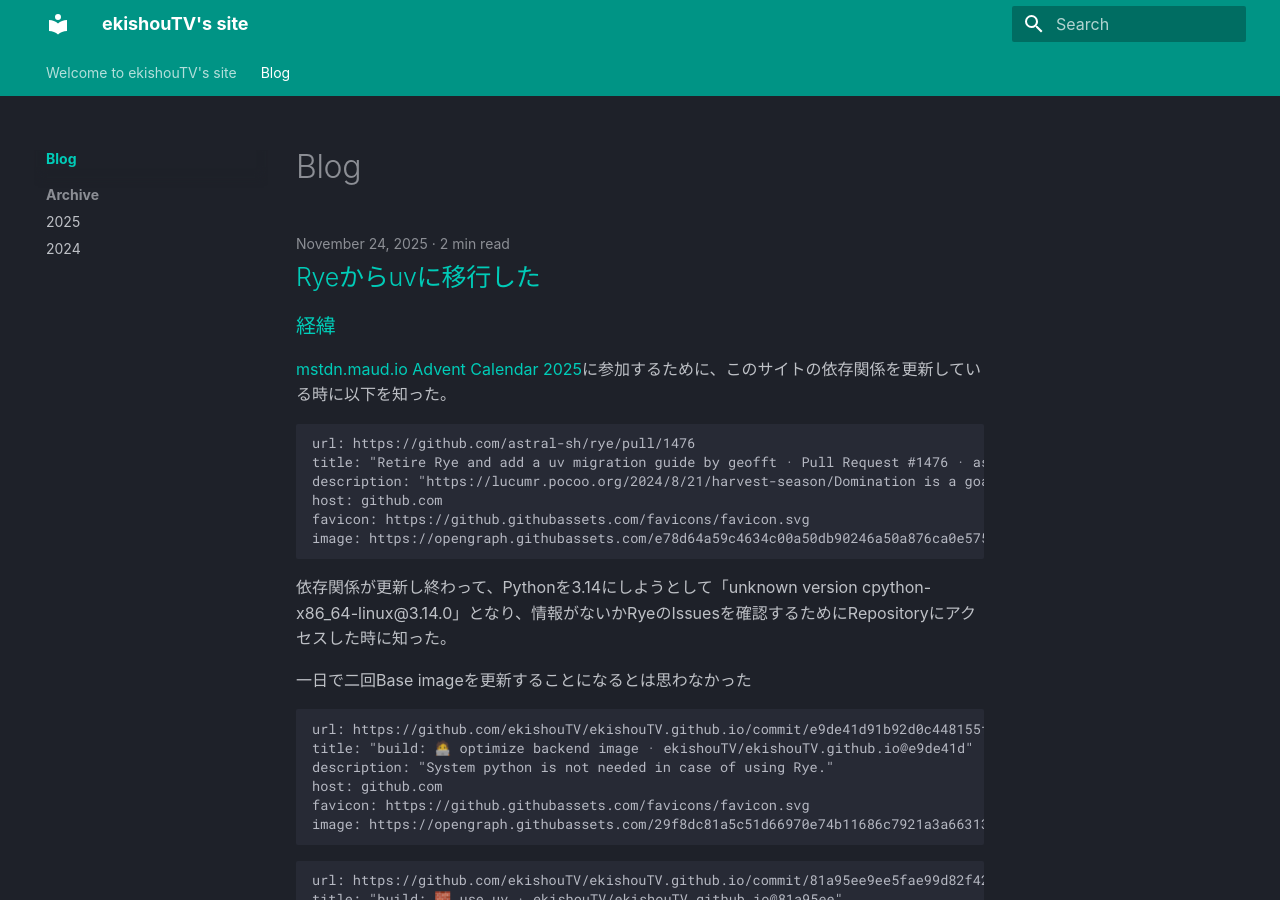
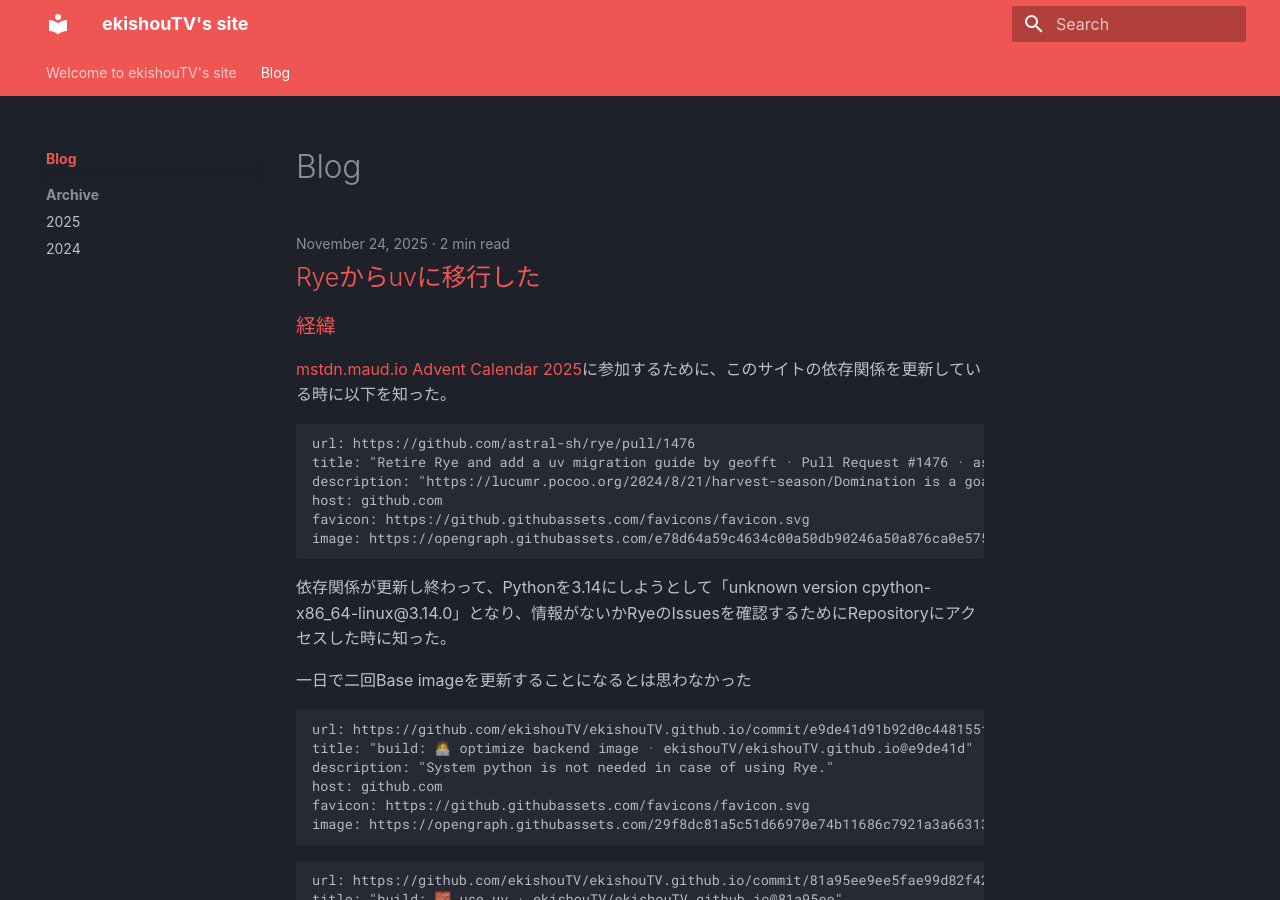
Before and after one commit to ekishouTV/ekishouTV.github.io, an MkDocs documentation site: the page built from docs/blog/index.md, in a window 1280 px wide and 900 px high. Built offline with MkDocs 1.6.1 and Material for MkDocs 9.7.7, drawn with Linux system fonts in a browser that asks for light colours; some web fonts are replaced.

Commit message:
feat: 💄 change primary and accent

```diff
--- a/mkdocs.yml
+++ b/mkdocs.yml
@@ -5,8 +5,8 @@
   name: material
   palette:
     scheme: slate
-    primary: teal
-    accent: amber
+    primary: red
+    accent: deep orange
   font:
     text: Zen Kaku Gothic Antique
   features:
```
